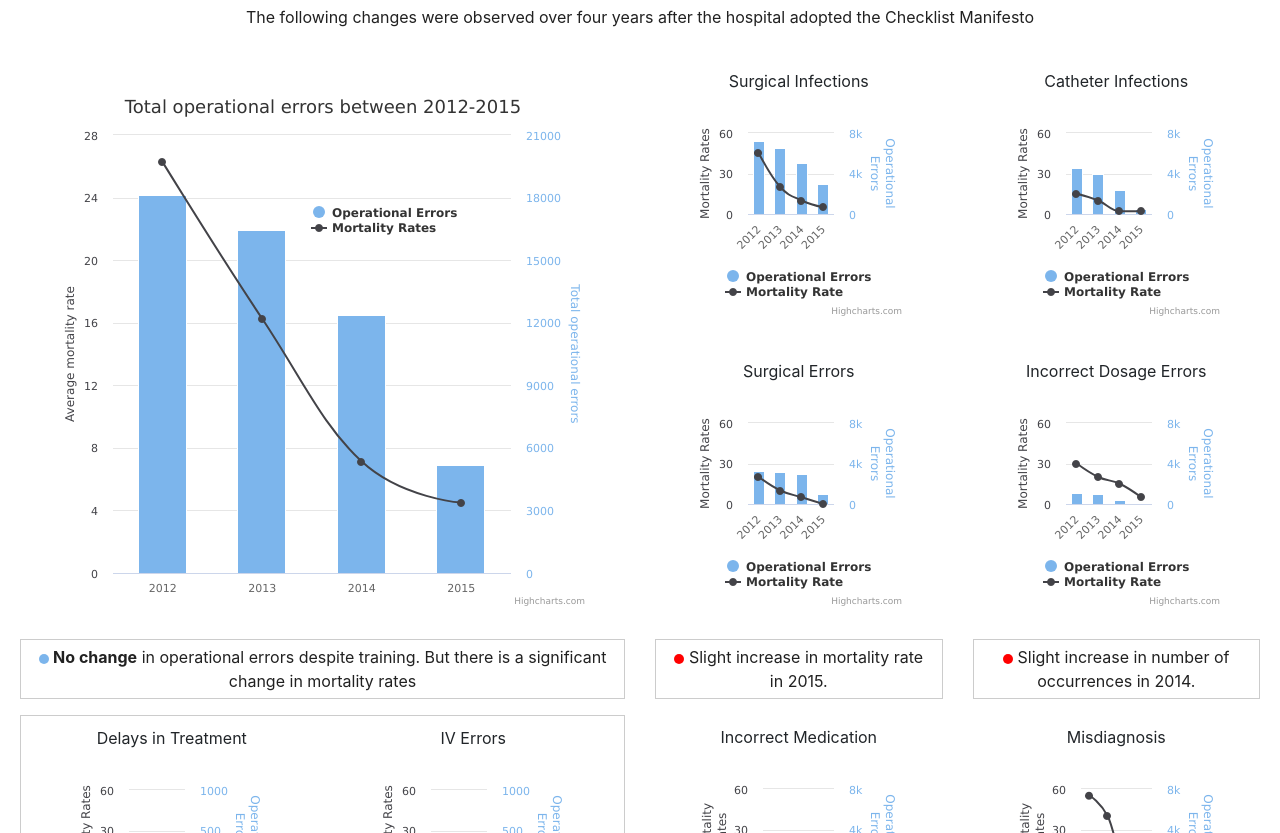
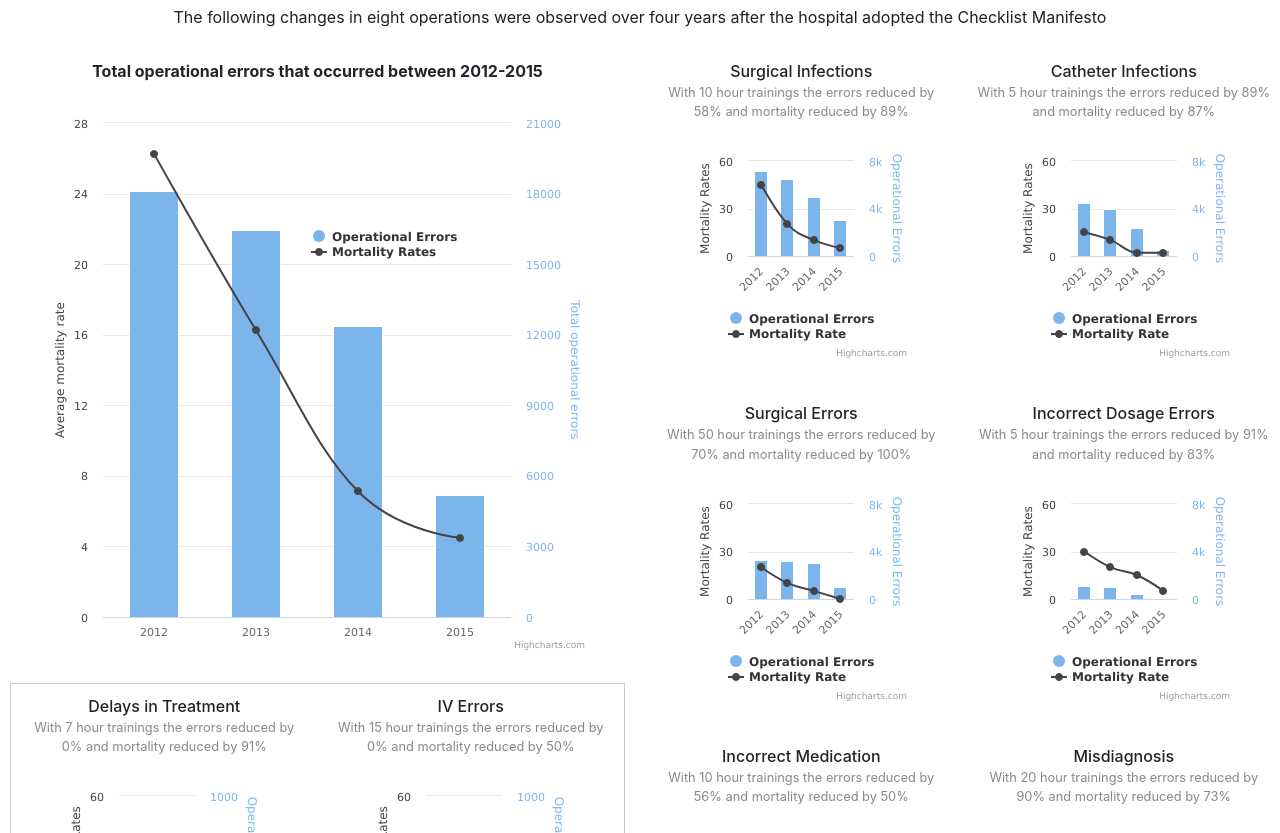
Before and after one commit to mevey/InfoViz-assignment1, a plain HTML site: page index.html in a window 1280 px wide. Shown: the part 61-894 px from the top of the page. Drawn offline with nearby package versions, Linux system fonts and the light colour scheme.

Commit message:
final changes

```diff
--- a/css/main.css
+++ b/css/main.css
@@ -1,6 +1,6 @@
 .wrapper {
     width:100%;
-    padding:20px;
+    padding:10px;
 }
 .header {
     color:#212121;
@@ -8,11 +8,11 @@
     padding:10px;
 }
 #main-chart {
-    height:580px;
+    height:600px;
     width:100%;
 }
 .mini-chart {
-    height:256px;
+    height:270px;
     width:100%;
 }
 p {
@@ -54,6 +54,7 @@ td, th {
 }
 .title {
    margin-top:10px;
+   font-weight:500;
 }
 .title .drop {
     color:#fff;
@@ -67,3 +68,7 @@ td, th {
     padding:5px;
     display:none;
 }
+.title small {
+    color:#888;
+    display:block;
+}
--- a/index.html
+++ b/index.html
@@ -8,18 +8,14 @@
     <div class="row header">
         <div class="col-md-12">
             <h1 class="text-center">SPRINGFIELD HOSPITAL PERFORMANCE</h1>
-            <div class="text-center">The following changes were observed over four years after the hospital adopted the Checklist Manifesto</div>
+            <div class="text-center">The following changes in eight operations were observed over four years after the hospital adopted the Checklist Manifesto</div>
         </div>
     </div>
     <div class="wrapper">
         <div class="row">
             <div class="col-md-6">
+                <div class="text-center title"><b>Total operational errors that occurred between 2012-2015</b></div>
                 <div id="main-chart" class="chart"></div>
-                <div class="row">
-                    <div class="col-md-12">
-                        <p class="text-center"><span class="blue-circle">&nbsp;</span> <b>No change</b> in operational errors despite training. But there is a significant change in mortality rates</p>
-                    </div>
-                </div>
                 <div class="row boxed">
                     <div class="col-md-6">
                         <div class="text-center title" id="title-7"></div>
@@ -28,6 +24,11 @@
                     <div class="col-md-6">
                         <div class="text-center title" id="title-8"></div>
                         <div class="mini-chart" id="mini-chart-8"></div>
+                    </div>
+                </div>
+                 <div class="row" style="margin-top: 10px;">
+                    <div class="col-md-12">
+                        <p class="text-center"><span class="blue-circle">&nbsp;</span> <b>No change</b> in operational errors despite training. But there is a significant change in mortality rates</p>
                     </div>
                 </div>
             </div>
@@ -54,20 +55,20 @@
                 </div>
                 <div class="row">
                     <div class="col-md-6">
-                        <p class="text-center"><span class="red-circle">&nbsp;</span>  Slight increase in mortality rate in 2015.</p>
-                    </div>
-                     <div class="col-md-6">
-                        <p class="text-center"><span class="red-circle">&nbsp;</span>  Slight increase in number of occurrences in 2014.</p>
-                    </div>
-                </div>
-                <div class="row">
-                    <div class="col-md-6">
                         <div class="text-center title" id="title-5"></div>
                         <div class="mini-chart" id="mini-chart-5"></div>
                     </div>
                     <div class="col-md-6">
                         <div class="text-center title" id="title-6"></div>
                         <div class="mini-chart" id="mini-chart-6"></div>
+                    </div>
+                </div>
+                 <div class="row">
+                    <div class="col-md-6">
+                        <p class="text-center"><span class="red-circle">&nbsp;</span>  Slight increase in mortality rate in 2015.</p>
+                    </div>
+                     <div class="col-md-6">
+                        <p class="text-center"><span class="red-circle">&nbsp;</span>  Slight increase in number of occurrences in 2014.</p>
                     </div>
                 </div>
             </div>
--- a/js/main.js
+++ b/js/main.js
@@ -3,42 +3,49 @@ var mortality_rate_color = Highcharts.getOptions().colors[1]
 DATA = [
     {
         "title": "Surgical Infections <span class='drop'> 58% drop</span><span class='drop mort'> 89% drop</span>",
+        "blob": "With 10 hour trainings the errors reduced by 58% and mortality reduced by 89%",
         "operational_errors_data": [7200,6500,5000,3000],
         "mortality_rate_data": [45,20,10,5],
         "color": operational_error_color
     },
     {
-        "title": "Catheter Infections <span class='drop'> 89% drop</span><span class='drop mort'> 97% drop</span>",
+        "title": "Catheter Infections <span class='drop'> 89% drop</span><span class='drop mort'> 87% drop</span>",
+        "blob": "With 5 hour trainings the errors reduced by 89% and mortality reduced by 87%",
         "operational_errors_data": [4500,4000,2400,500],
         "mortality_rate_data": [15,10,2,2],
         "color": operational_error_color
     },
     {
         "title": "Surgical Errors <span class='drop'> 70% drop</span><span class='drop mort'> 100% drop</span>",
+        "blob": "With 50 hour trainings the errors reduced by 70% and mortality reduced by 100%",
         "operational_errors_data": [3300,3200,3000,1000],
         "mortality_rate_data": [20,10,5,0],
         "color": operational_error_color
     },
     {
         "title": "Incorrect Dosage Errors <span class='drop'> 91% drop</span><span class='drop mort'> 83% drop</span>",
+        "blob": "With 5 hour trainings the errors reduced by 91% and mortality reduced by 83%",
         "operational_errors_data": [1100,1000,400,100],
         "mortality_rate_data": [30,20,15,5],
         "color":  operational_error_color
     },
     {
         "title": "Incorrect Medication <span class='drop'> 56% drop</span><span class='drop mort'> 50% drop</span>",
+        "blob": "With 10 hour trainings the errors reduced by 56% and mortality reduced by 50%",
         "operational_errors_data": [900,750,500,400],
         "mortality_rate_data": [20,10,5,10],
         "color":operational_error_color
     },
     {
         "title": "Misdiagnosis <span class='drop'> 90% drop</span><span class='drop mort'> 73% drop</span>",
+        "blob": "With 20 hour trainings the errors reduced by 90% and mortality reduced by 73%",
         "operational_errors_data": [1000,900,950,100],
         "mortality_rate_data": [55,40,5,5],
         "color": operational_error_color
     },
     {
         "title": "Delays in Treatment <span class='drop'> 0% drop</span><span class='drop mort'> 91% drop</span>",
+        "blob": "With 7 hour trainings the errors reduced by 0% and mortality reduced by 91%",
         "operational_errors_data": [50,50,50,50],
         "mortality_rate_data": [15,10,10,4],
         "color": operational_error_color,
@@ -46,6 +53,7 @@ DATA = [
     },
     {
         "title": "IV Errors <span class='drop'> 0% drop</span><span class='drop mort'> 50% drop</span>",
+        "blob": "With 15 hour trainings the errors reduced by 0% and mortality reduced by 50%",
         "operational_errors_data": [50,50,50,50],
         "mortality_rate_data": [10,10,5,5],
         "color": operational_error_color,
@@ -59,7 +67,7 @@ main_chart_options = {
         zoomType: 'xy'
     },
     title: {
-        text: 'Total operational errors between 2012-2015'
+        text: ''
     },
     xAxis: [{
         categories: ['2012', '2013', '2014', '2015'],
@@ -183,7 +191,7 @@ Highcharts.chart('main-chart', main_chart_options);
 for (var i = 0; i < DATA.length; i++) {
     options = get_options(DATA[i])
     Highcharts.chart('mini-chart-' + (i + 1), options);
-    $("#title-" + (i + 1)).html(DATA[i]['title'])
+    $("#title-" + (i + 1)).html(DATA[i]['title'] + "<small>" + DATA[i]['blob'] + "</small>")
 }
 
 var chart = $('#mini-chart-6').highcharts();
```
